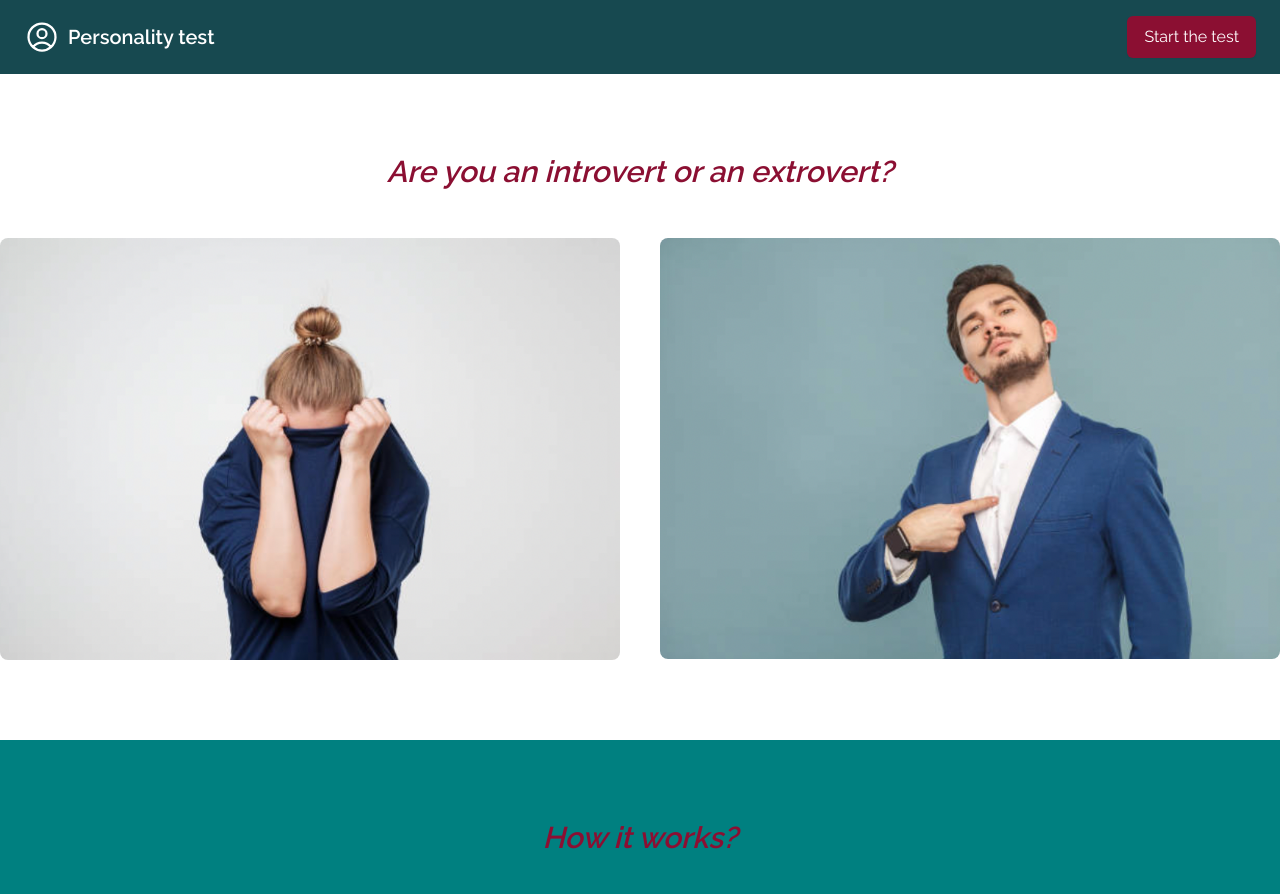
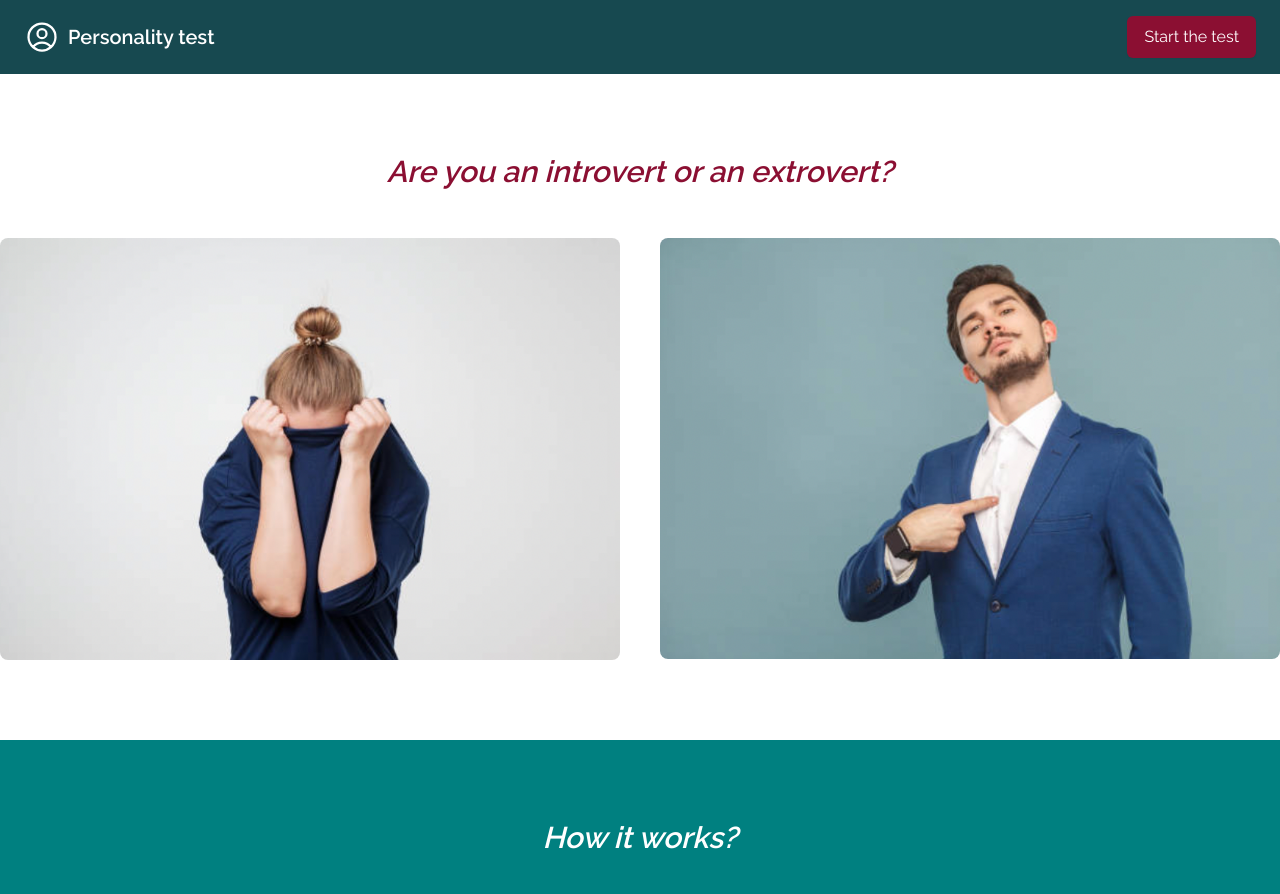
Before and after one commit to MHDYamenDaher/personality-test, a React (Create React App) app: page /landing in a window 1280 px wide. Shown: the top 894 px of the page. Built offline with nearby package versions, Linux system fonts and the light colour scheme; no server answers.

Commit message:
update how it works title color

```diff
--- a/src/screens/Landing/index.tsx
+++ b/src/screens/Landing/index.tsx
@@ -24,7 +24,7 @@ const Landing: FC = () => {
                 </div>
             </div>
             <div className='bg-blue-50 mt-20 py-20'>
-                <div className='grid grid-row-auto justify-center text-red-100 italic text-3xl font-bold'>
+                <div className='grid grid-row-auto justify-center text-white italic text-3xl font-bold'>
                     {translate('how_it_works_label')}
                 </div>
                 <div className="xl:container md:container mx-auto">
```
